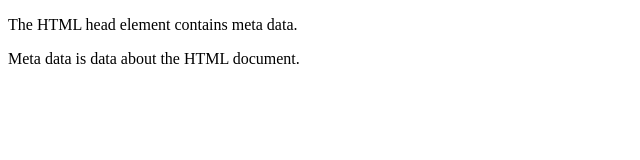
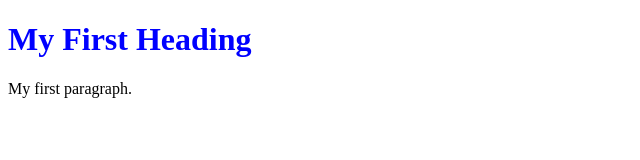
Before and after one commit to dbor02-git/moja-strona, a plain HTML site: page index.html in a window 1280 px wide. Shown: the whole page, without its empty margins (0-640 px from the left). Drawn offline with Linux system fonts and the light colour scheme.

Commit message:
Update index.html

```diff
--- a/index.html
+++ b/index.html
@@ -6,8 +6,9 @@
 </head>
 <body>
 
-<p>The HTML head element contains meta data.</p>
-<p>Meta data is data about the HTML document.</p>
+<h1 style="color:blue;">My First Heading</h1>
+
+<p>My first paragraph.</p>
 
 </body>
 </html>
```
